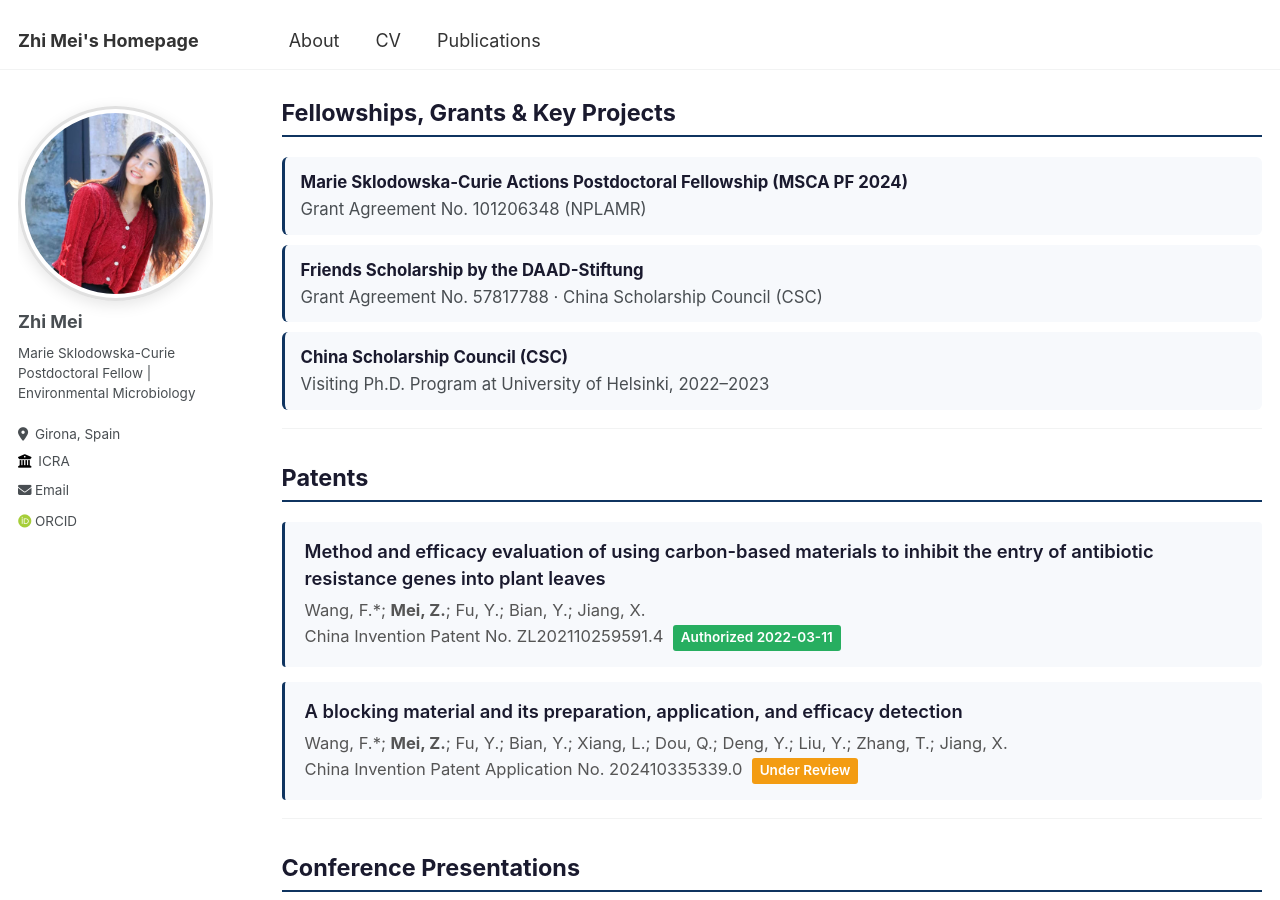
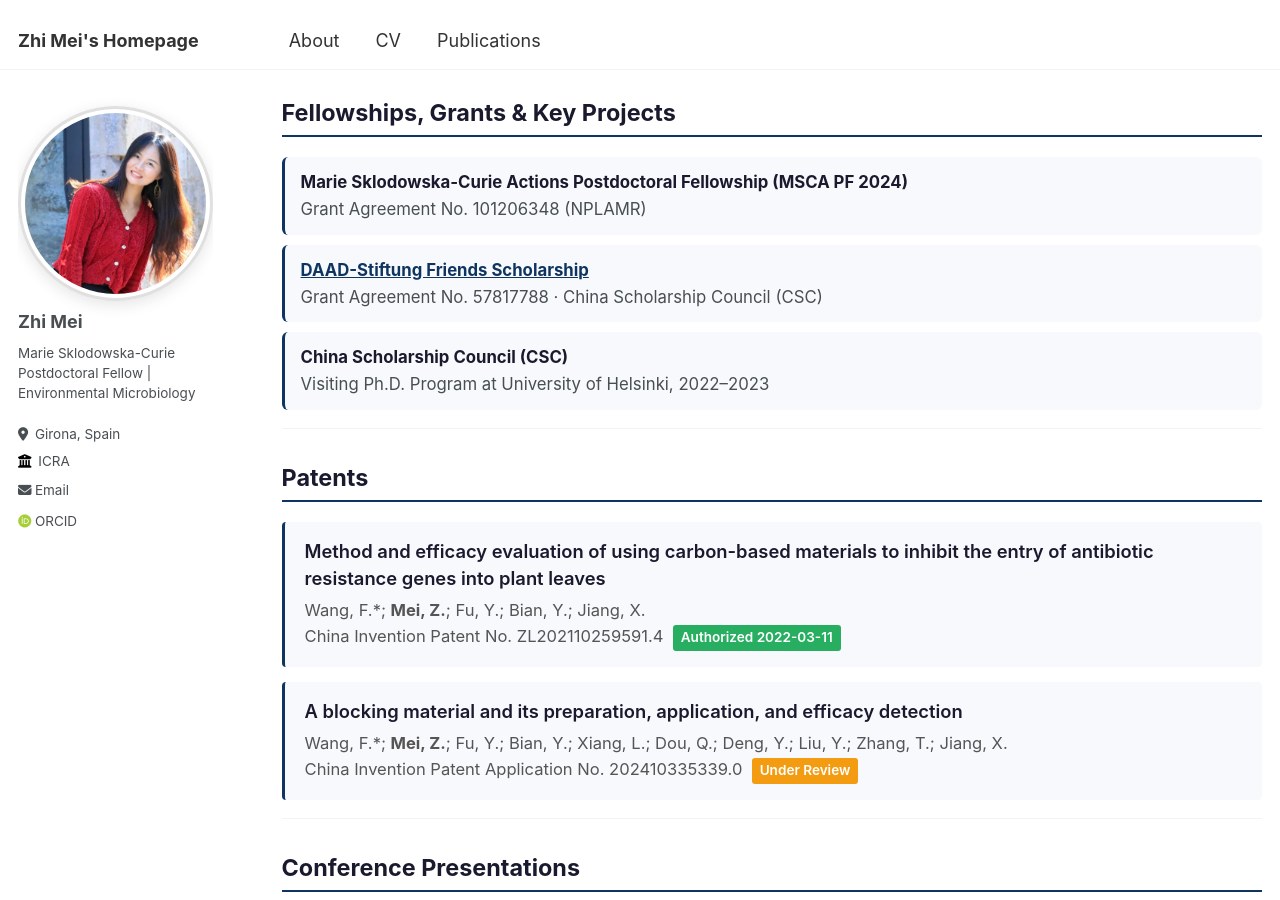
Before and after one commit to XxFChen/ZhiMei, a Jekyll site: the page built from _pages/cv.md, in a window 1280 px wide and 900 px high, scrolled down 1527 px. Built offline with Jekyll 4.4.1, drawn with Linux system fonts in a browser that asks for light colours; some web fonts are replaced.

Commit message:
Standardize DAAD-Stiftung scholarship name

```diff
--- a/_pages/cv.md
+++ b/_pages/cv.md
@@ -180,7 +180,7 @@ redirect_from:
 
 <ul class="grant-list">
   <li><strong>Marie Sklodowska-Curie Actions Postdoctoral Fellowship (MSCA PF 2024)</strong><br>Grant Agreement No. 101206348 (NPLAMR)</li>
-  <li><strong>Friends Scholarship by the DAAD-Stiftung</strong><br>Grant Agreement No. 57817788 · China Scholarship Council (CSC)</li>
+  <li><strong><a href="https://www.daad-stiftung.de/foerderer-und-gefoerderte/testimonials-stipendiaten/artikel/en/90120-zhi-mei/" target="_blank">DAAD-Stiftung Friends Scholarship</a></strong><br>Grant Agreement No. 57817788 · China Scholarship Council (CSC)</li>
   <li><strong>China Scholarship Council (CSC)</strong><br>Visiting Ph.D. Program at University of Helsinki, 2022–2023</li>
 </ul>
 
```
